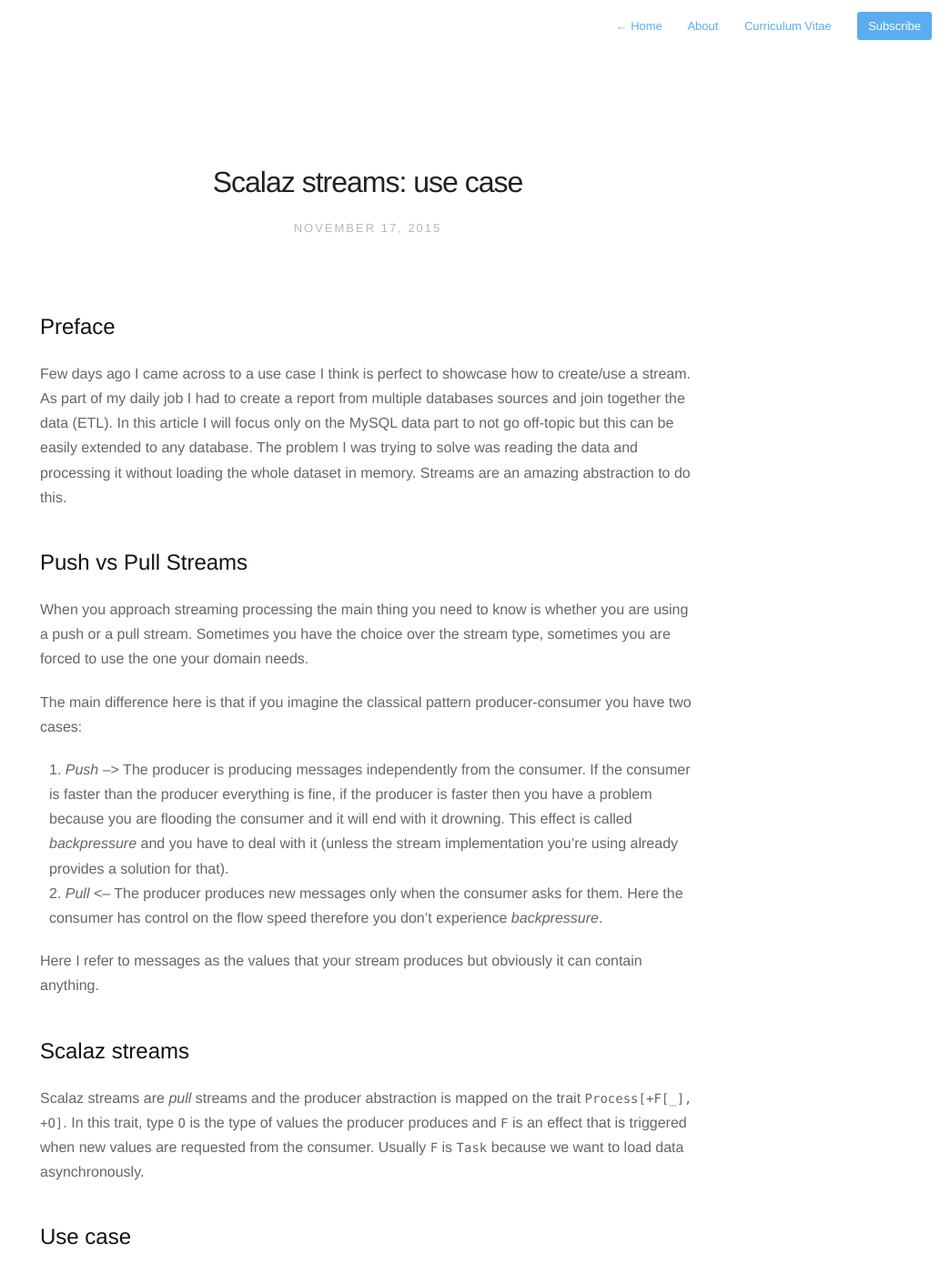
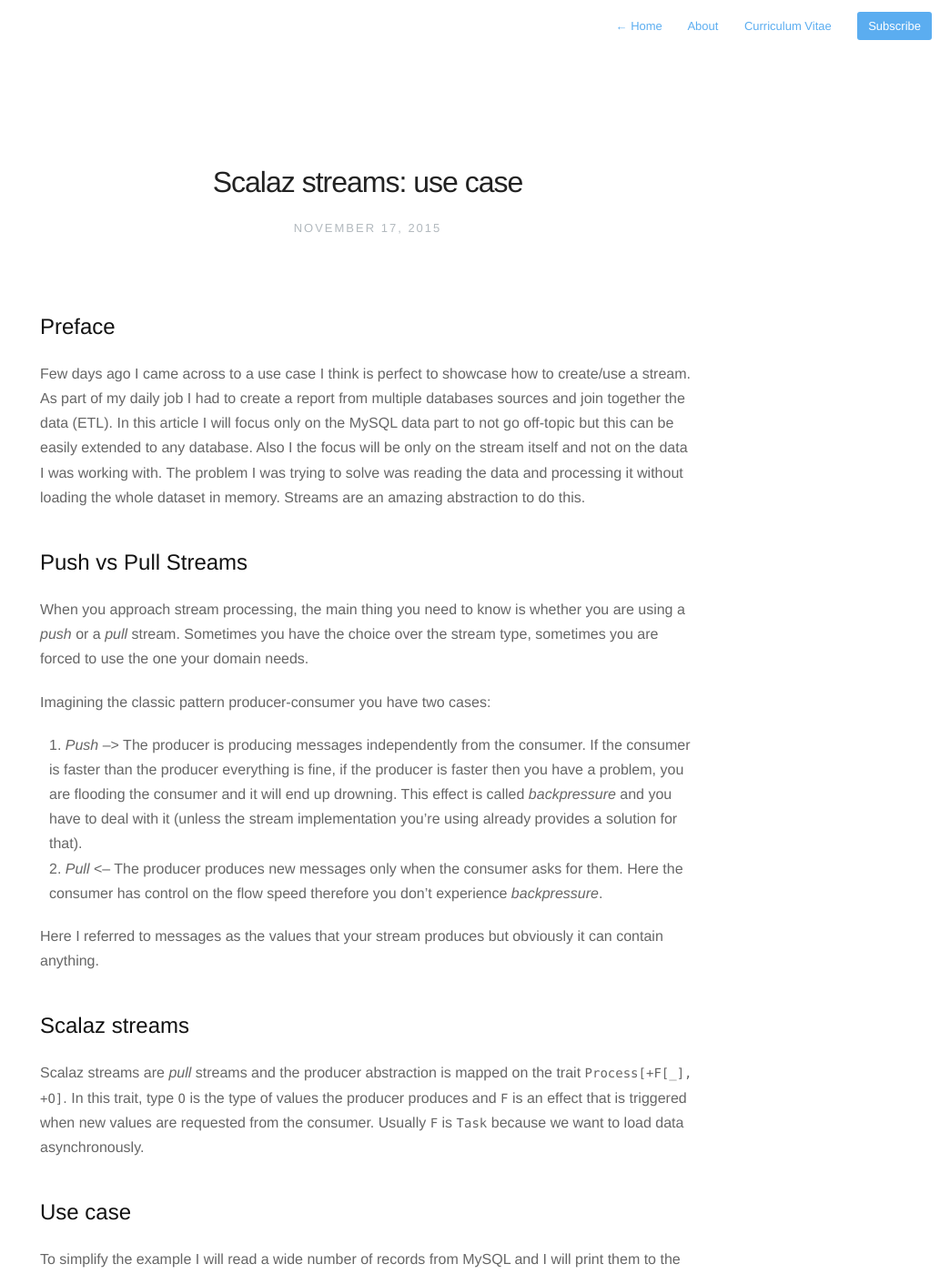
Before and after one commit to espinhogr/espinhogr.github.io, a Jekyll site: the page built from _posts/2015-11-17-scalaz-streams.md, in a window 1280 px wide and 1400 px high. Shown: the whole window at 91% size, without its empty margins (236-1280 px from the left). Built offline with Jekyll 4.4.1, drawn with Linux system fonts in a browser that asks for light colours; nearby versions of some CDN libraries; Markdown is read by kramdown in place of the engine named in the settings; comment, search, counter and statistics services are not loaded; some of the changed text lies outside the part shown.

Commit message:
Looks good

```diff
--- a/_posts/2015-11-17-scalaz-streams.md
+++ b/_posts/2015-11-17-scalaz-streams.md
@@ -10,17 +10,17 @@
 
 ## Preface
 
-Few days ago I came across to a use case I think is perfect to showcase how to create/use a stream. As part of my daily job I had to create a report from multiple databases sources and join together the data (ETL). In this article I will focus only on the MySQL data part to not go off-topic but this can be easily extended to any database. The problem I was trying to solve was reading the data and processing it without loading the whole dataset in memory. Streams are an amazing abstraction to do this.
+Few days ago I came across to a use case I think is perfect to showcase how to create/use a stream. As part of my daily job I had to create a report from multiple databases sources and join together the data (ETL). In this article I will focus only on the MySQL data part to not go off-topic but this can be easily extended to any database. Also I the focus will be only on the stream itself and not on the data I was working with. The problem I was trying to solve was reading the data and processing it without loading the whole dataset in memory. Streams are an amazing abstraction to do this.
 
 ## Push vs Pull Streams
-When you approach streaming processing the main thing you need to know is whether you are using a push or a pull stream. Sometimes you have the choice over the stream type, sometimes you are forced to use the one your domain needs.
+When you approach stream processing, the main thing you need to know is whether you are using a _push_ or a _pull_ stream. Sometimes you have the choice over the stream type, sometimes you are forced to use the one your domain needs.
 
-The main difference here is that if you imagine the classical pattern producer-consumer you have two cases:
+Imagining the classic pattern producer-consumer you have two cases:
 
-  - _Push_ --> The producer is producing messages independently from the consumer. If the consumer is faster than the producer everything is fine, if the producer is faster then you have a problem because you are flooding the consumer and it will end with it drowning. This effect is called _backpressure_ and you have to deal with it (unless the stream implementation you're using already provides a solution for that).
+  - _Push_ --> The producer is producing messages independently from the consumer. If the consumer is faster than the producer everything is fine, if the producer is faster then you have a problem, you are flooding the consumer and it will end up drowning. This effect is called _backpressure_ and you have to deal with it (unless the stream implementation you're using already provides a solution for that).
   - _Pull_ <-- The producer produces new messages only when the consumer asks for them. Here the consumer has control on the flow speed therefore you don't experience _backpressure_.
 
-Here I refer to messages as the values that your stream produces but obviously it can contain anything.
+Here I referred to messages as the values that your stream produces but obviously it can contain anything.
 
 ## Scalaz streams
 Scalaz streams are _pull_ streams and the producer abstraction is mapped on the trait `Process[+F[_], +O]`. In this trait, type `O` is the type of values the producer produces and `F` is an effect that is triggered when new values are requested from the consumer. Usually `F` is `Task` because we want to load data asynchronously.
@@ -101,15 +101,15 @@
     }
 
     // This is the main function, the entry point for the recursion.
-    // Here you pass the query you want to execute on the DB that
-    // returns the sequence of MyRecord you want in the stream.
+    // Here you pass the query you want to execute on the DB
+    // returning the sequence of MyRecord you want in the stream.
     def selectAsStream(
       query: Query[MyTable, MyRecord, Seq]): Process[Task, MyRecord] =
         executeQuery(query, 0, PAGE_SIZE)
 }
 {% endhighlight %}
 
-The code, given a `Query`, returns a `Process[Task, MyRecord]` that is a stream of `MyRecord` values. Every time the stream doesn't have any value to serve, it queries the DB and gives you the result back `PAGE_SIZE` by `PAGE_SIZE`.
+The code, given a `Query`, returns a `Process[Task, MyRecord]` being a stream of `MyRecord` values. Every time the stream doesn't have any value to serve, it queries the DB and gives you the result back `PAGE_SIZE` by `PAGE_SIZE`.
 
 Now it's time to write the code that reads from the stream.
 {% highlight scala %}
@@ -128,8 +128,8 @@
 }
 {% endhighlight %}
 
-What happens in this code is that we create a `StreamBuilder` and we tell it to create a stream for us. With the `map` function we are telling the stream that it has a new step down the line: `println`. This is a trivial step but we can obviously put anything there. With the double `run` call we start the stream and the first `Task` that produces values.
-What this code produces is a printing on the `stdout` of all the records retrieved from the DB without making your heap explode in case you have a lot of them.
+What happens in this code is that we create a `StreamBuilder` and we tell it to create a stream for us. With the `map` function we are telling the stream that it has a new step down the line: `println`. This is a trivial step but we can obviously put anything there. With the double `run` call we start the stream and the first `Task` producing values.
+What this code does is a printing on the `stdout` of all the records retrieved from the DB without making your heap explode in case you have a lot of them.
 
 You might be tempted to write
 {% highlight scala %}
```
Also changed, not shown: other parts of _posts/2015-11-17-scalaz-streams.md (+3 -3 lines).
